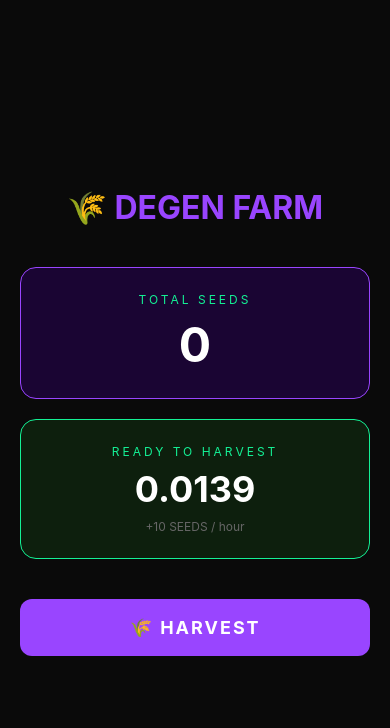
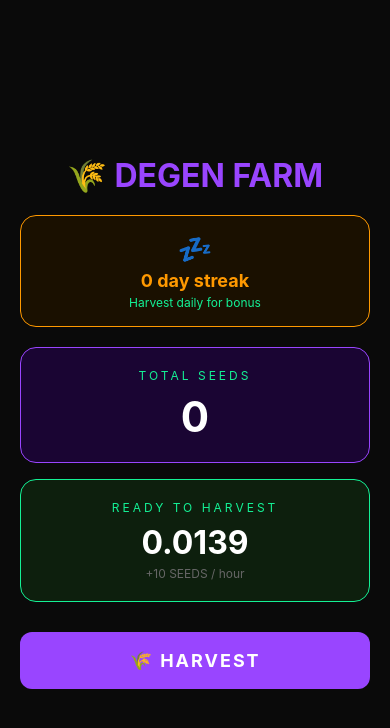
Before and after one commit to codingflexii/DegenFarm, a React Native app: screen / in a window 390 px wide. Shown: the top 728 px of the page. Built offline with nearby package versions, Linux system fonts and the light colour scheme.

Commit message:
Add streak system with daily bonus

```diff
--- a/src/screens/FarmScreen.js
+++ b/src/screens/FarmScreen.js
@@ -6,6 +6,8 @@ export default function FarmScreen() {
   const [seeds, setSeeds] = useState(0);
   const [pendingSeeds, setPendingSeeds] = useState(0);
   const [lastHarvest, setLastHarvest] = useState(new Date());
+  const [streak, setStreak] = useState(0);
+  const [harvestedToday, setHarvestedToday] = useState(false);
 
   const SEEDS_PER_HOUR = 10;
 
@@ -26,32 +28,92 @@ export default function FarmScreen() {
     try {
       const savedSeeds = await AsyncStorage.getItem('seeds');
       const savedLastHarvest = await AsyncStorage.getItem('lastHarvest');
+      const savedStreak = await AsyncStorage.getItem('streak');
+      const savedLastStreakDate = await AsyncStorage.getItem('lastStreakDate');
+
       if (savedSeeds) setSeeds(parseFloat(savedSeeds));
+      if (savedStreak) setStreak(parseInt(savedStreak));
+
       if (savedLastHarvest) {
-        setLastHarvest(new Date(savedLastHarvest));
+        const last = new Date(savedLastHarvest);
+        setLastHarvest(last);
       } else {
         const now = new Date();
         setLastHarvest(now);
         await AsyncStorage.setItem('lastHarvest', now.toISOString());
+      }
+
+      if (savedLastStreakDate) {
+        const today = new Date().toDateString();
+        const lastStreakDay = new Date(savedLastStreakDate).toDateString();
+        if (today === lastStreakDay) {
+          setHarvestedToday(true);
+        } else {
+          const yesterday = new Date();
+          yesterday.setDate(yesterday.getDate() - 1);
+          if (new Date(savedLastStreakDate).toDateString() !== yesterday.toDateString()) {
+            setStreak(0);
+            await AsyncStorage.setItem('streak', '0');
+          }
+        }
       }
     } catch (e) {
       console.log('Error loading game state:', e);
     }
   };
 
+  const getStreakBonus = () => {
+    if (streak >= 7) return 1.25;
+    if (streak >= 3) return 1.10;
+    return 1.0;
+  };
+
   const harvest = async () => {
     const now = new Date();
-    const newTotal = seeds + pendingSeeds;
+    const bonus = getStreakBonus();
+    const earned = pendingSeeds * bonus;
+    const newTotal = seeds + earned;
+
     setSeeds(newTotal);
     setPendingSeeds(0);
     setLastHarvest(now);
+
+    let newStreak = streak;
+    if (!harvestedToday) {
+      newStreak = streak + 1;
+      setStreak(newStreak);
+      setHarvestedToday(true);
+      await AsyncStorage.setItem('streak', newStreak.toString());
+      await AsyncStorage.setItem('lastStreakDate', now.toISOString());
+    }
+
     await AsyncStorage.setItem('seeds', newTotal.toString());
     await AsyncStorage.setItem('lastHarvest', now.toISOString());
+  };
+
+  const getStreakEmoji = () => {
+    if (streak >= 30) return '🔥🔥🔥';
+    if (streak >= 7) return '🔥🔥';
+    if (streak >= 3) return '🔥';
+    return '💤';
+  };
+
+  const getBonusText = () => {
+    const bonus = getStreakBonus();
+    if (bonus > 1) return `+${Math.round((bonus - 1) * 100)}% bonus active!`;
+    return 'Harvest daily for bonus';
   };
 
   return (
     <View style={styles.container}>
       <Text style={styles.title}>🌾 DEGEN FARM</Text>
+
+      <View style={styles.streakBox}>
+        <Text style={styles.streakEmoji}>{getStreakEmoji()}</Text>
+        <Text style={styles.streakCount}>{streak} day streak</Text>
+        <Text style={styles.bonusText}>{getBonusText()}</Text>
+        {harvestedToday && <Text style={styles.todayText}>✅ Harvested today</Text>}
+      </View>
 
       <View style={styles.seedBox}>
         <Text style={styles.seedLabel}>TOTAL SEEDS</Text>
@@ -83,14 +145,43 @@ const styles = StyleSheet.create({
     fontSize: 32,
     fontWeight: 'bold',
     color: '#9945FF',
-    marginBottom: 40,
+    marginBottom: 20,
+  },
+  streakBox: {
+    backgroundColor: '#1a1000',
+    borderRadius: 16,
+    padding: 16,
+    alignItems: 'center',
+    marginBottom: 20,
+    borderWidth: 1,
+    borderColor: '#FF9900',
+    width: '100%',
+  },
+  streakEmoji: {
+    fontSize: 28,
+    marginBottom: 4,
+  },
+  streakCount: {
+    color: '#FF9900',
+    fontSize: 18,
+    fontWeight: 'bold',
+    marginBottom: 4,
+  },
+  bonusText: {
+    color: '#14F195',
+    fontSize: 12,
+  },
+  todayText: {
+    color: '#666666',
+    fontSize: 11,
+    marginTop: 4,
   },
   seedBox: {
     backgroundColor: '#1a0533',
     borderRadius: 16,
-    padding: 24,
+    padding: 20,
     alignItems: 'center',
-    marginBottom: 20,
+    marginBottom: 16,
     borderWidth: 1,
     borderColor: '#9945FF',
     width: '100%',
@@ -103,15 +194,15 @@ const styles = StyleSheet.create({
   },
   seedCount: {
     color: '#ffffff',
-    fontSize: 48,
+    fontSize: 42,
     fontWeight: 'bold',
   },
   pendingBox: {
     backgroundColor: '#0d1f0d',
     borderRadius: 16,
-    padding: 24,
+    padding: 20,
     alignItems: 'center',
-    marginBottom: 40,
+    marginBottom: 30,
     borderWidth: 1,
     borderColor: '#14F195',
     width: '100%',
@@ -124,9 +215,9 @@ const styles = StyleSheet.create({
   },
   pendingCount: {
     color: '#ffffff',
-    fontSize: 36,
+    fontSize: 32,
     fontWeight: 'bold',
-    marginBottom: 8,
+    marginBottom: 4,
   },
   rateText: {
     color: '#666666',
```
